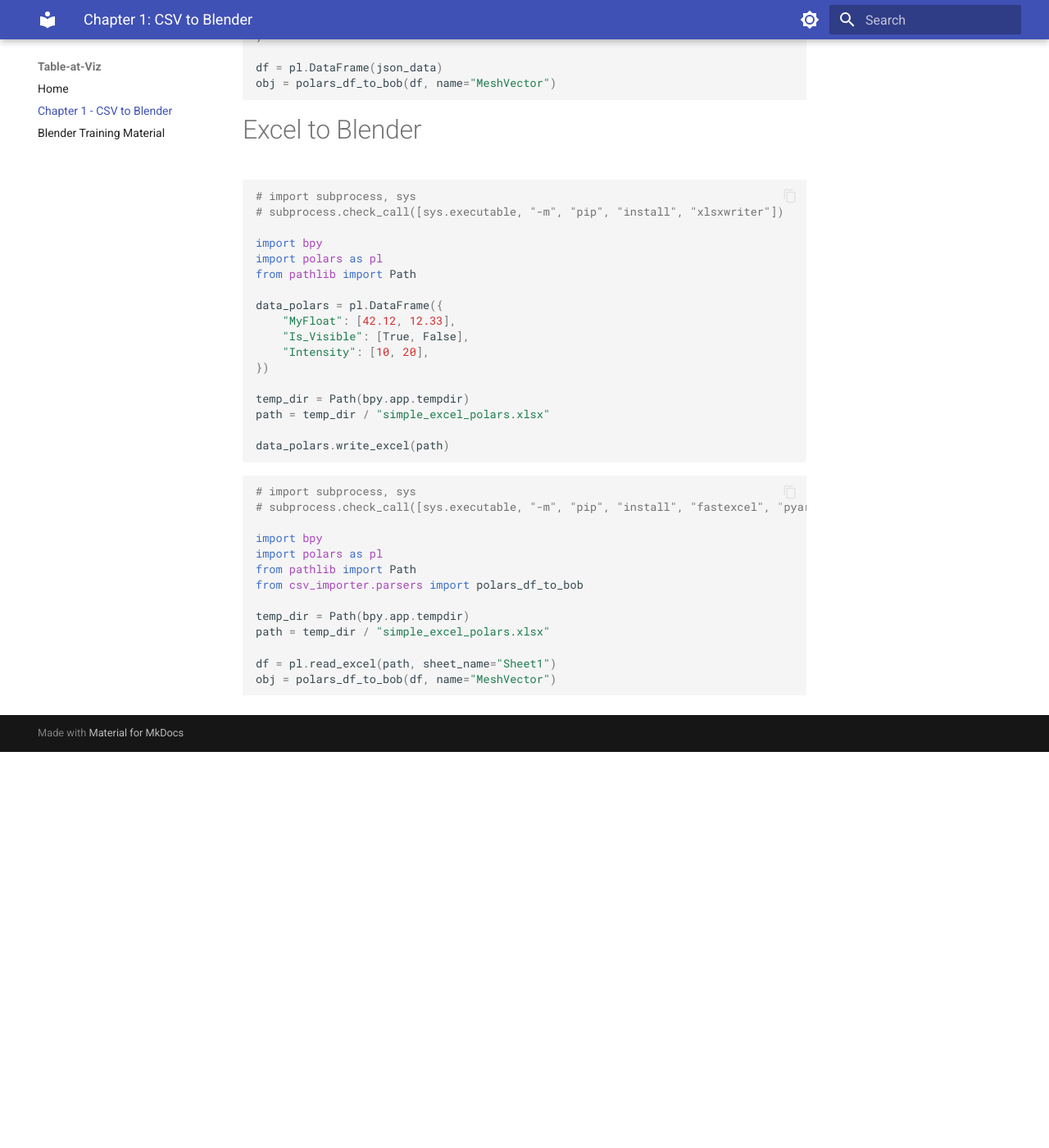
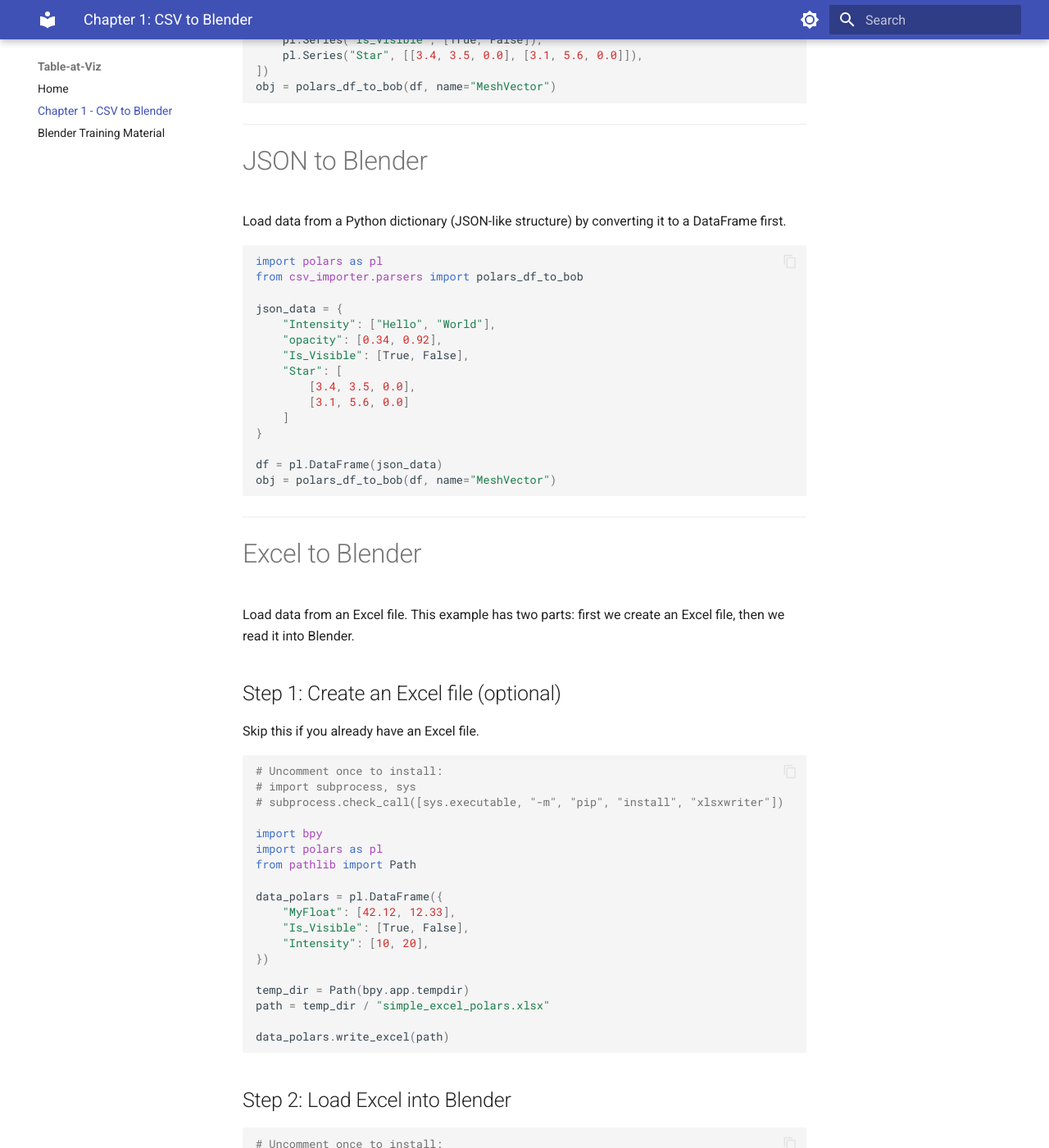
Before and after one commit to kolibril13/Table-at-Viz, an MkDocs documentation site: the page built from docs/chapter1-csv-to-blender.md, in a window 1280 px wide and 1400 px high, scrolled down 1507 px. Shown: the whole window at 82% size. Built offline with MkDocs 1.6.1 and Material for MkDocs 9.7.7, drawn with Linux system fonts in a browser that asks for light colours; before the commit the page ends 2424 px from its top, so only the background shows below that; some of the changed text lies outside the part shown.

Commit message:
CSV logic

````diff
--- a/docs/chapter1-csv-to-blender.md
+++ b/docs/chapter1-csv-to-blender.md
@@ -2,7 +2,18 @@
 title: "Chapter 1: CSV to Blender"
 ---
 
-# Chapter 1: CSV to Blender
+Here are 4 different approaches to load data into the Blender spreadsheet via API:
+
+1. **CSV** - Load from CSV files
+2. **DataFrame** - Load directly from Polars DataFrames
+3. **JSON** - Load from JSON/dictionary data
+4. **Excel** - Load from Excel files
+
+---
+
+# CSV to Blender
+
+Load data from a CSV file into Blender.
 
 ```python
 from io import StringIO
@@ -40,7 +51,11 @@
 ![CSV imported into Blender](assets/csv-to-blender-result.png)
 
 
+---
+
 # DataFrame to Blender
+
+Load data directly from a Polars DataFrame.
 
 ```py
 import polars as pl
@@ -55,9 +70,16 @@
 obj = polars_df_to_bob(df, name="MeshVector")
 ```
 
+---
+
 # JSON to Blender
 
+Load data from a Python dictionary (JSON-like structure) by converting it to a DataFrame first.
+
 ```py
+import polars as pl
+from csv_importer.parsers import polars_df_to_bob
+
 json_data = {
     "Intensity": ["Hello", "World"],
     "opacity": [0.34, 0.92],
@@ -70,11 +92,20 @@
 
 df = pl.DataFrame(json_data)
 obj = polars_df_to_bob(df, name="MeshVector")
-
 ```
 
+---
+
 # Excel to Blender
+
+Load data from an Excel file. This example has two parts: first we create an Excel file, then we read it into Blender.
+
+## Step 1: Create an Excel file (optional)
+
+Skip this if you already have an Excel file.
+
 ```py
+# Uncomment once to install:
 # import subprocess, sys
 # subprocess.check_call([sys.executable, "-m", "pip", "install", "xlsxwriter"])
 
@@ -94,7 +125,10 @@
 data_polars.write_excel(path)
 ```
 
+## Step 2: Load Excel into Blender
+
 ```py
+# Uncomment once to install:
 # import subprocess, sys
 # subprocess.check_call([sys.executable, "-m", "pip", "install", "fastexcel", "pyarrow"])
 
````
